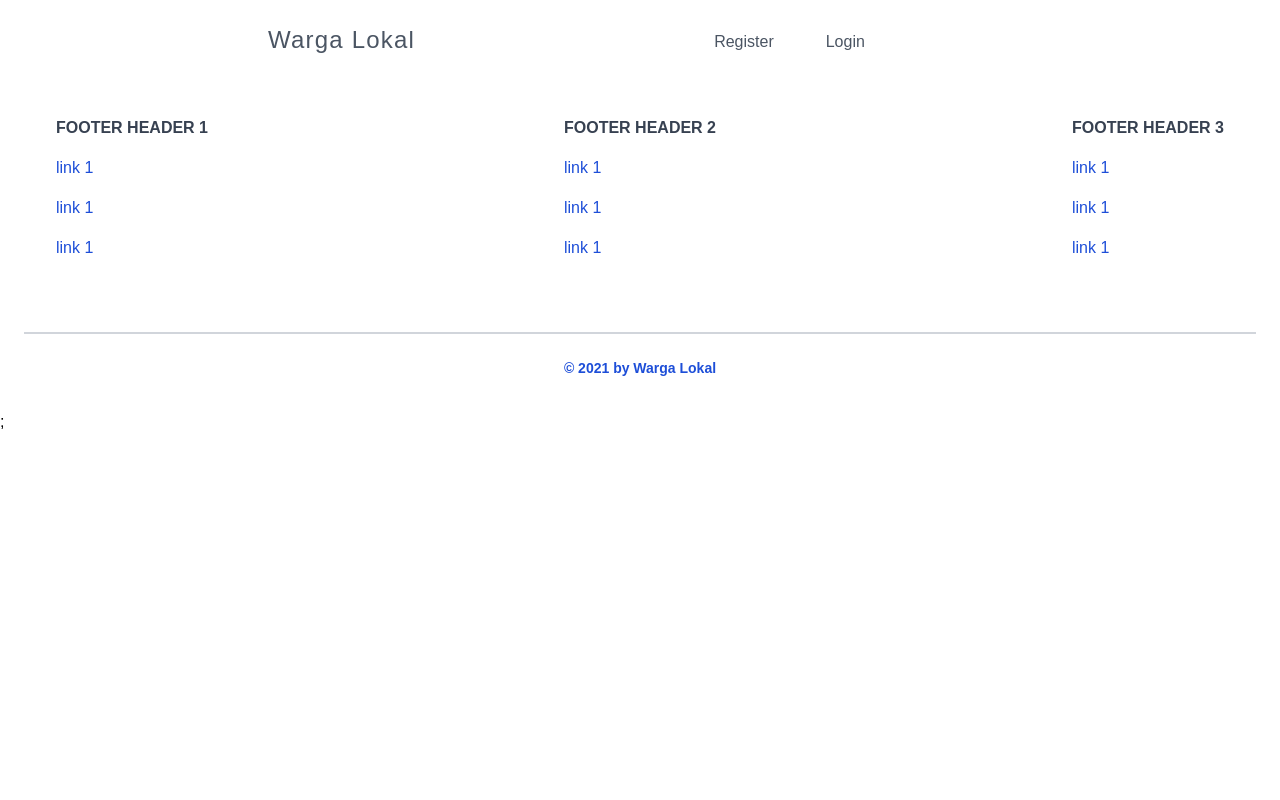
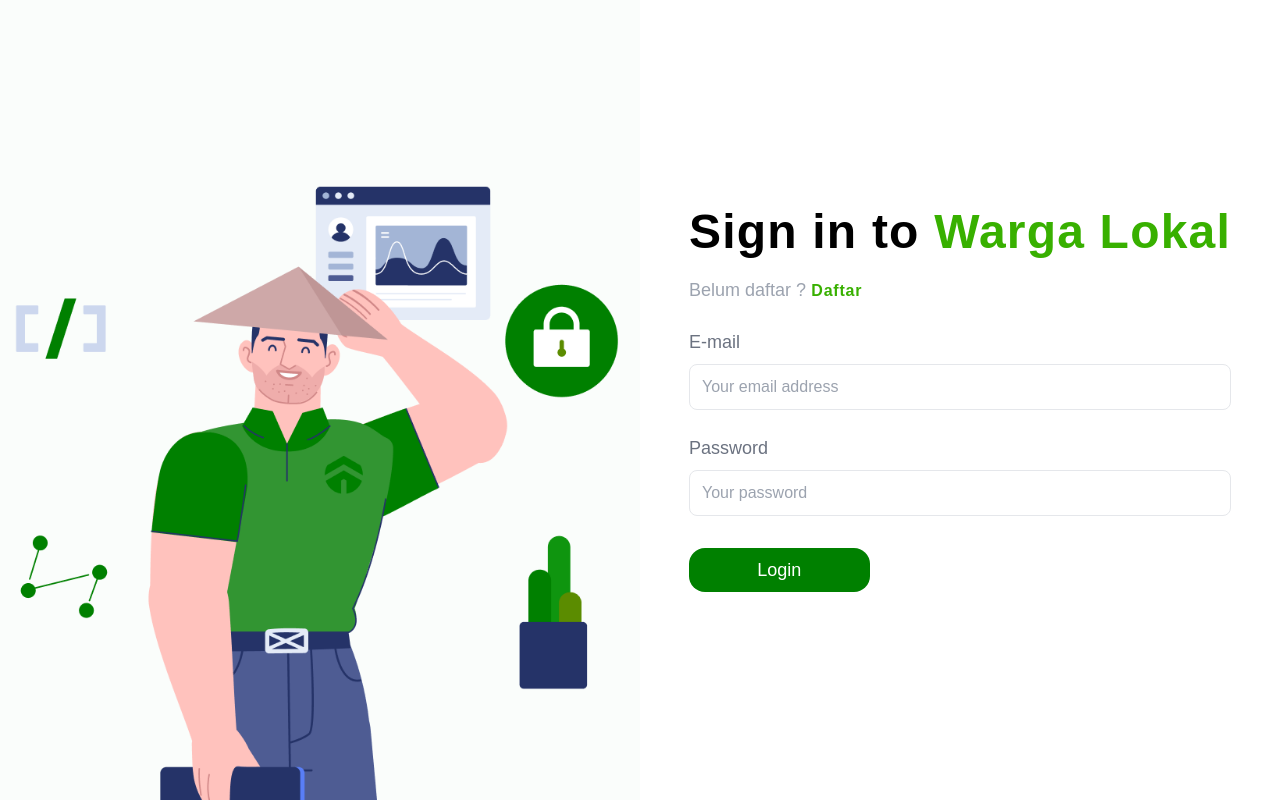
Before and after one commit to rickyrivaldo98/wargalokal-website, a React (Create React App) app: page /auth/login in a window 1280 px wide. Built offline with nearby package versions, Linux system fonts and the light colour scheme.

Commit message:
routing fix

```diff
--- a/src/App.tsx
+++ b/src/App.tsx
@@ -1,10 +1,29 @@
 import "./styles/globals.css"
 import "./styles/style.css"
-import Layout from "./components/Layout/layout";
+import { Switch, Route } from "react-router-dom";
+import Home from "./pages/HomePage";
+import FindDesa from "./pages/findDesa";
+import Login from "./auth/login";
+import Register from "./auth/register";
 
 const App = () => {
   return (
-    <Layout />
+    <>
+      <Switch>
+        <Route exact path="/caridesa">
+          <FindDesa />
+        </Route>
+        <Route exact path="/auth/login">
+          <Login />
+        </Route>
+        <Route exact path="/auth/register">
+          <Register />
+        </Route>
+        <Route exact path="/">
+          <Home />
+        </Route>
+      </Switch>
+    </>
   );
 }
 
--- a/src/components/Layout/navbar.tsx
+++ b/src/Layout/navbar.tsx
@@ -39,7 +39,7 @@ const Navbar = ({ toggle }: AppProps) => {
               Login
             </button>
           </Link>
-          <Link className=" text-base lg:text-normal 2xl:mr-10 xl:mr-5 lg:mr-3" to="/events">
+          <Link className=" text-base lg:text-normal 2xl:mr-10 xl:mr-5 lg:mr-3" to="/caridesa">
             <button className="mt-5 transition ease-in bg-primary hover:bg-green-700 text-white py-2 px-4 rounded-full">
               Cari Desa
             </button>
--- a/src/components/auth/login.tsx
+++ b/src/auth/login.tsx
@@ -1,5 +1,5 @@
 import { useState } from "react";
-import petani from "../../public/icons/petani.png";
+import petani from "../assets/icons/petani.png";
 const Login = () => {
 
   const [email, setEmail] = useState("");
--- a/src/components/auth/register.tsx
+++ b/src/auth/register.tsx
@@ -1,5 +1,5 @@
 import { useState } from "react";
-import petani from "../../public/icons/petani.png";
+import petani from "../assets/icons/petani.png";
 const Register = () => {
 
   const [email, setEmail] = useState("");
@@ -9,7 +9,7 @@ const Register = () => {
 
   const handleSubmit = (e) => {
     e.preventDefault();
-    const data = {email, password, confirmPassword};
+    const data = { email, password, confirmPassword };
     console.log(data);
     validatePassword();
   }
--- a/src/components/Layout/layout.tsx
+++ /dev/null
@@ -1,20 +0,0 @@
-import Footer from "./footer";
-import Navbar from "./navbar";
-
-interface Props {
-  children?: any;
-}
-
-const Layout = ({ children }: Props) => {
-  return (
-    <>
-      <div className="content">
-        <Navbar />
-        {children}
-        <Footer />
-      </div>
-    </>
-  );
-};
-
-export default Layout;
--- a/src/components/desa/filterSektor.tsx
+++ b/src/components/desa/filterSektor.tsx
@@ -10,7 +10,7 @@ const FilterSektor = () => {
               </h3>
             </div>
 
-            <div className="my-20 px-32 flex flex-wrap  justify-center items-center gap-x-52 gap-y-20">
+            <div className="my-20 px-32 flex flex-wrap justify-center items-center gap-x-52 gap-y-20">
               <button className=" max-h-max whitespace-nowrap focus:outline-none  focus:ring  focus:border-blue-300 rounded max-w-max text-gray-100 bg-green-400 hover:bg-green-600 px-4 py-1 flex items-center hover:shadow-lg">
                 Pendidikan
               </button>
--- a/src/components/desa/findDesa.tsx
+++ b/src/pages/findDesa.tsx
@@ -1,7 +1,7 @@
 import Footer from "../Layout/footer";
 import Navbar from "../Layout/navbar";
-import FilterSektor from "./filterSektor";
-import Sektor from "./sektorDesa";
+import FilterSektor from "../components/desa/filterSektor";
+import Sektor from "../components/desa/sektorDesa";
 
 const FindDesa = () => {
   return (
--- a/tailwind.config.js
+++ b/tailwind.config.js
@@ -1,11 +1,24 @@
 module.exports = {
-  purge: ['./src/**/*.{js,jsx,ts,tsx}', './public/index.html'],
+  // purge: [],
+  purge: ["./pages/**/*.{js,ts,jsx,tsx}", "./components/**/*.{js,ts,jsx,tsx}"],
   darkMode: false, // or 'media' or 'class'
   theme: {
-    extend: {},
+    backgroundColor: (theme) => ({
+      ...theme("colors"),
+      "color-gray": "#FAFDFB",
+      primary: "#008000",
+    }),
+    extend: {
+      colors: {
+        green: {
+          light: '#38B000',
+          dark: '#008000'
+        },
+      },
+    },
   },
   variants: {
     extend: {},
   },
   plugins: [],
-}
+};
```
Also changed, not shown: src/pages/HomePage.tsx (renamed from src/components/Home/HomePage.tsx, +7 -8 lines), src/Layout/footer.tsx (renamed from src/components/Layout/footer.tsx).
